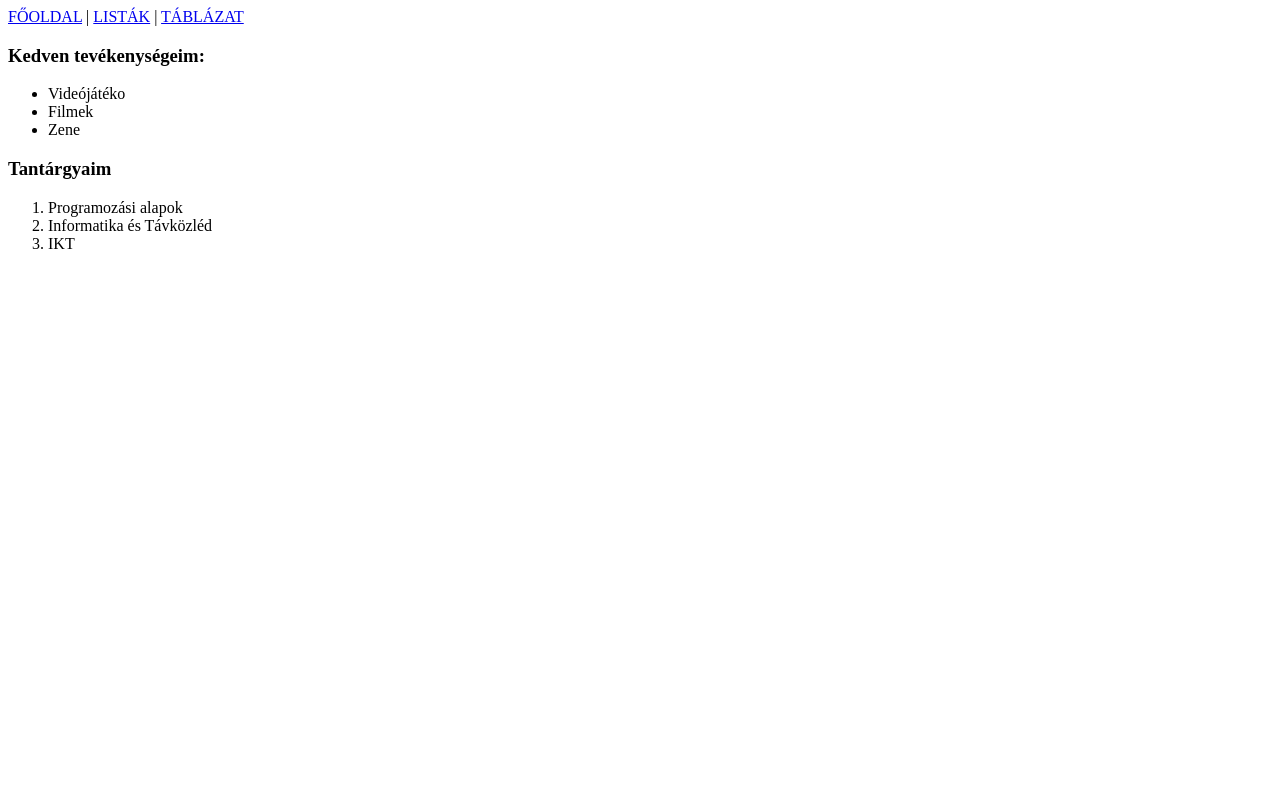
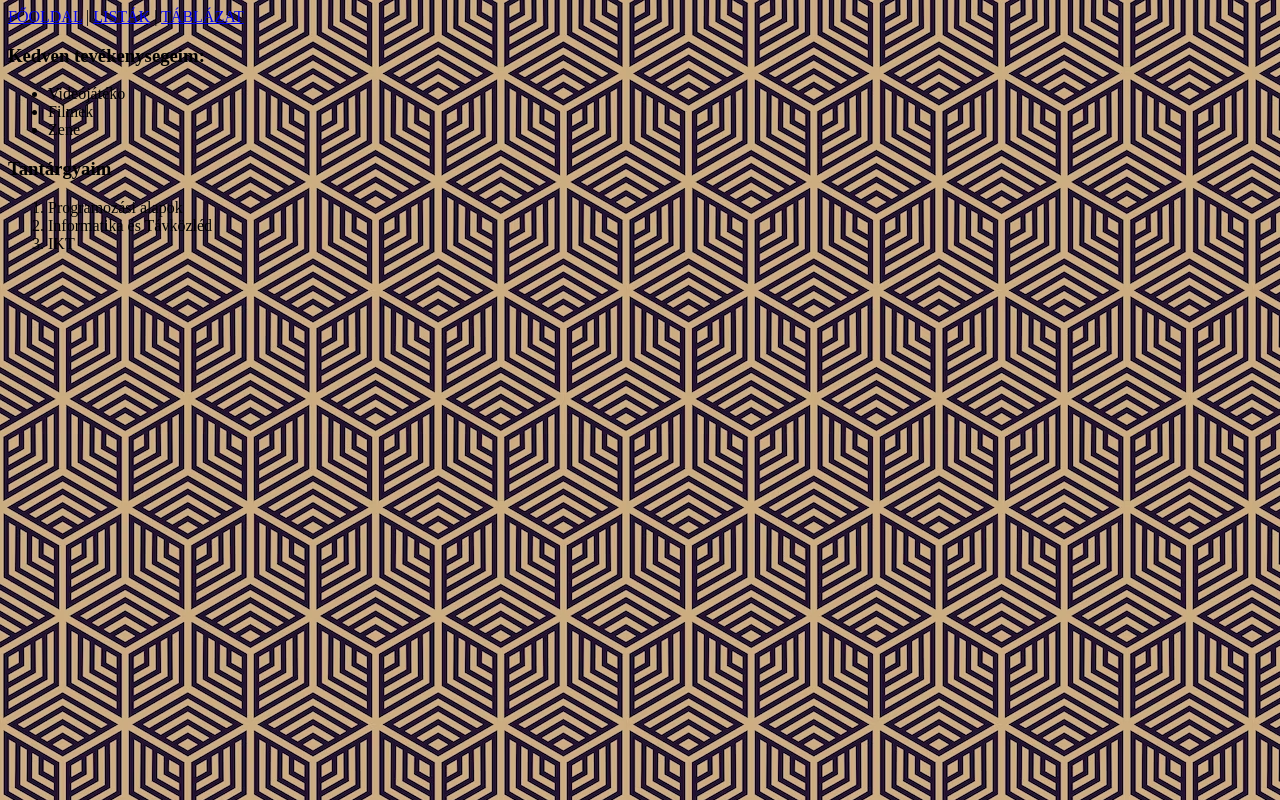
Before and after one commit to festog1/REPO1, a plain HTML site: page listak.html in a window 1280 px wide. Drawn offline with Linux system fonts and the light colour scheme.

Commit message:
asdasdasd

```diff
--- a/css/styles.css
+++ b/css/styles.css
@@ -1,3 +1,6 @@
 img{
     width: 800px;
 }
+body{
+    background-image: url(../img/backgrund.avif);
+}
--- a/listak.html
+++ b/listak.html
@@ -4,6 +4,7 @@
     <meta charset="UTF-8">
     <meta name="viewport" content="width=device-width, initial-scale=1.0">
     <title>Listák</title>
+    <link rel="stylesheet" href="./css/styles.css">
 </head>
 <body>
     <nav><a href="./index.html">FŐOLDAL</a> |
```
Also changed, not shown: táblázat.html (+1 -0 lines), img/backgrund.avif (added).
